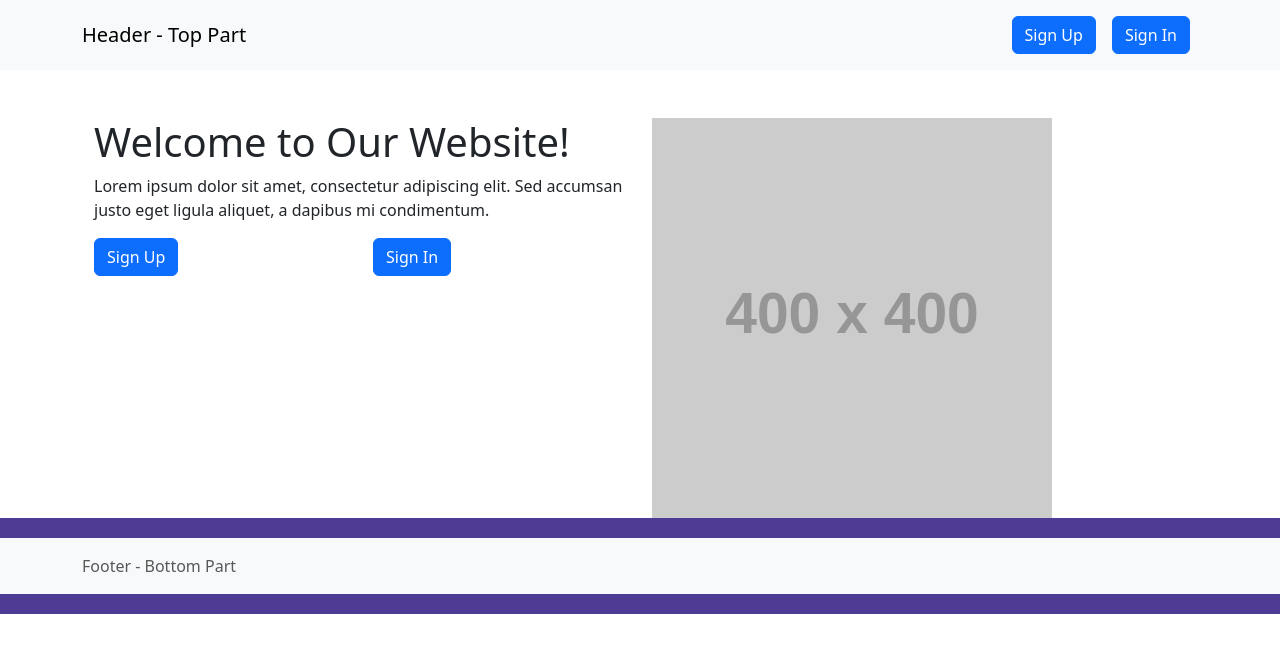
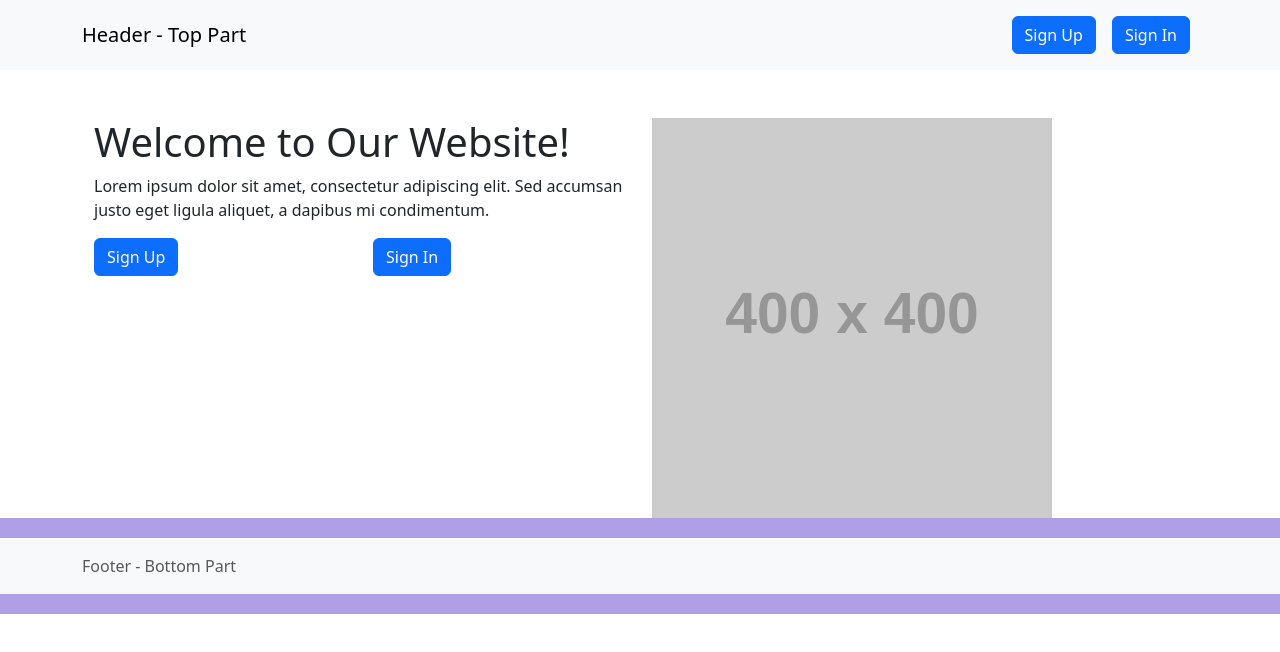
Before and after one commit to ssaha001/astron-ui, a React (Create React App) app: page / in a window 1280 px wide. Shown: the top 652 px of the page. Built offline with nearby package versions, Linux system fonts and the light colour scheme.

Commit message:
changed again

```diff
--- a/src/views/Layout/Layout.css
+++ b/src/views/Layout/Layout.css
@@ -1,5 +1,5 @@
 footer {
-  background-color: #4e3b94;
+  background-color: #ae9fe6;
   padding: 20px 0;
   text-align: center;
   width: 100%;
```
